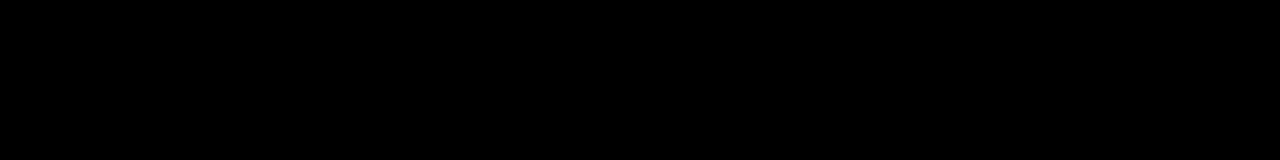
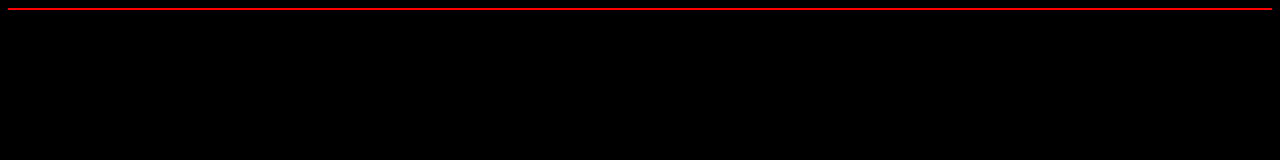
Before and after one commit to khaitbek/minimalist-portfolio, a website built with Parcel: page src/views/index.html in a window 1280 px wide. Built offline with nearby package versions, Linux system fonts and the light colour scheme.

```diff
--- a/src/scss/main.scss
+++ b/src/scss/main.scss
@@ -1,3 +1,7 @@
 body{
     background: #000;
+    border: 1px solid red;
+    display: flex;
+    align-items: center;
+    justify-content: center;
 }
```
Also changed, not shown: package.json (+10 -3 lines), dist/index.html, 7 other files.
